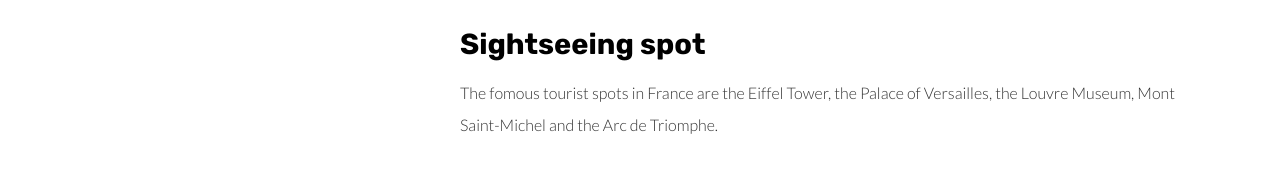
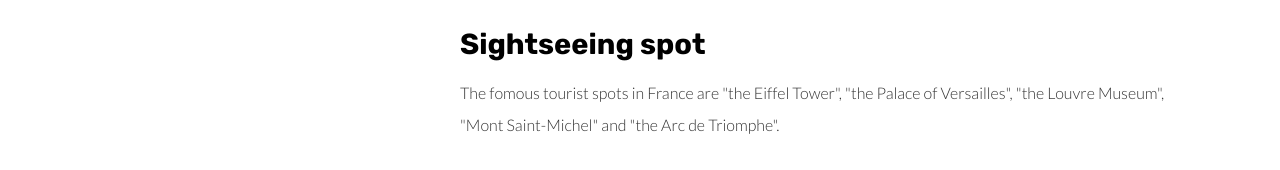
Before and after one commit to risa517/web, a plain HTML site: page project.html in a window 1280 px wide. Shown: the part 1382-1552 px from the top of the page. Drawn offline with Linux system fonts and the light colour scheme.

Commit message:
Update project.html

```diff
--- a/project.html
+++ b/project.html
@@ -123,7 +123,7 @@
                 held parties, parades and fireworks. After this day, a month's summeer vacation "vacance" begins.
             </p>
             <h3>Sightseeing spot</h3>
-            <p>The fomous tourist spots in France are the Eiffel Tower, the Palace of Versailles, the Louvre Museum, Mont Saint-Michel and the Arc de Triomphe.</p>
+            <p>The fomous tourist spots in France are "the Eiffel Tower", "the Palace of Versailles", "the Louvre Museum", "Mont Saint-Michel" and "the Arc de Triomphe".</p>
 
             <h3>Event</h3>
             <p>・Easter<br>
```
